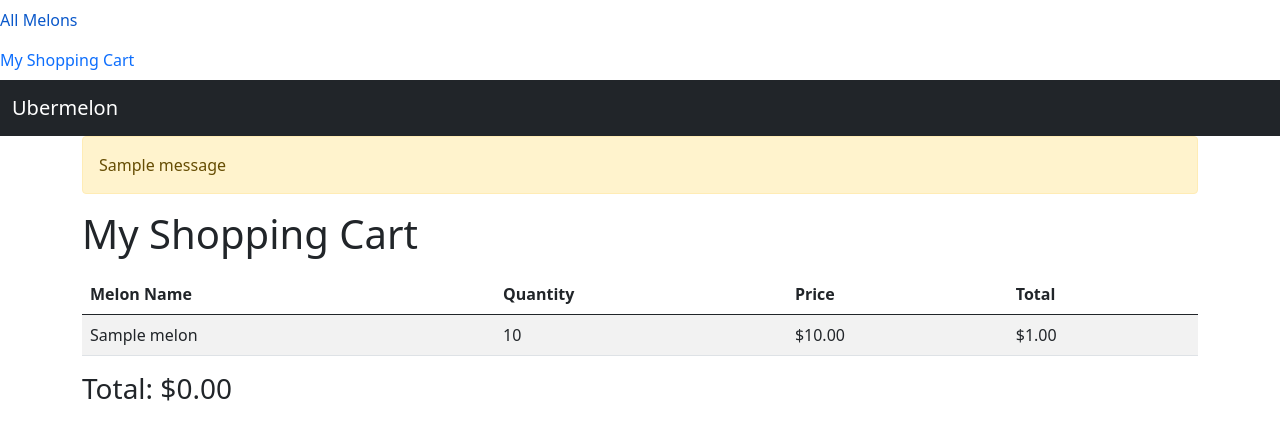
After one commit to lilbiggy88/py_unit_3_proj, a Flask app: template starter/templates/cart.html in a window 1280 px wide. The commit adds this page. Shown: the top 440 px of the page. Run offline with Flask 2, Linux system fonts and the light colour scheme; the template is opened without the code that fills it: most values are stand-ins (such as "Sample title", 1, 10 or a date in 2020); one stand-in notice (Sample message) is shown.

Commit message:
part 3 complete

```diff
--- /dev/null
+++ b/starter/forms.py
@@ -0,0 +1,6 @@
+from flask_wtf import FlaskForm
+from wtforms import PasswordField, StringField, validators
+
+class LoginForm(FlaskForm):
+    username = StringField('Username', [validators.InputRequired()])
+    password = PasswordField('Password', [validators.InputRequired()])
--- /dev/null
+++ b/starter/server.py
@@ -0,0 +1,89 @@
+from flask import Flask, render_template, redirect, flash, request, session
+import jinja2
+from forms import LoginForm
+
+app = Flask(__name__)
+app.jinja_env.undefined = jinja2.StrictUndefined
+app.secret_key = 'dev'
+
+@app.route('/')
+def homepage():
+    return render_template('base.html')
+
+@app.route('/melons')
+def melons():
+    """ Return a page listing all the melons available for purchase"""
+
+    melon_list = melons.get_all()
+    return render_template('melons.html', melon_list=melon_list)
+
+@app.route('/melon/<melon_id>')
+def melon_type(melon_id):
+    """Return a page showing all info about a melon. Also, provide a button to buy that melon."""
+
+    melon = melons.get_by_id(melon_id)
+    return render_template('melon_type.html')
+
+@app.route('/add_to_cart<melon_id>')
+def add_to_cart(melon_id):
+    """Add a melon to the cart and redirect to the shopping cart page. """
+
+    if 'cart' not in session:
+        session['cart'] = {}
+    cart = session['cart']
+
+    cart[melon_id] = cart.get(melon_id, 0) + 1
+    session.modified = True
+    flash(f"Melon {melon_id} successfully added to cart.")
+    print(cart)
+
+    return redirect("/cart")
+
+@app.route('/cart')
+def cart():
+    """Display contents of shopping cart. """
+
+    order_total = 0
+    cart_melons = []
+
+    cart = session.get("cart", {})
+
+    for melon_id, quantity in cart.items():
+        melon = melons.get_by_id(melon_id)
+
+        total_cost = quantity * melon.price
+        order_total += total_cost
+        melon.quantity = quantity
+        melon.total_cost = total_cost
+
+        cart.melons.append(melon)
+
+    return render_template('cart.html', cart_melons=cart_melons, order_total=order_total)
+
+@app.route("/empty-cart")
+def empty_cart():
+    session["cart"] = {}
+
+    return redirect("/cart")
+
+@app.route("/login", methods=["GET", "POST"])
+def login():
+    """Log user into site."""
+    form = LoginForm(request.form)
+
+    if form.validate_on_submit():
+        username = form.username.data
+        password = form.password.data
+
+        user = customers.get_by_username(username)
+
+        if not user or user['password'] != password:
+            flash("Invalid username or password")
+            return redirect('/login')
+
+
+    return render_template("login.html", form=form)
+
+if __name__ == "__main__":
+    app.env = "development"
+    app.run(debug = True, port = 8000, host = 'localhost')
--- a/starter/templates/base.html
+++ b/starter/templates/base.html
@@ -6,6 +6,10 @@
 </head>
 
 <body>
+    <div class="navbar-nav">
+        <a class="nav-link" href="/melons">All Melons</a>
+        <a class="nav-link" href="/cart">My Shopping Cart</a>
+     </div>
     <nav class="navbar navbar-dark bg-dark navbar-expand-lg">
         <div class="container-fluid">
             <a class="navbar-brand" href="#">Ubermelon</a>
@@ -17,7 +21,9 @@
     </nav>
 
   <div class="container">
-
+        {% for message in get_flashed_messages() %}
+            <p class="alert alert-warning">{{ message }}</p>
+        {% endfor %}
     <!-- This is where the main content goes. -->
     {% block body %}
         BODY OF PAGE GOES HERE VIA INHERITANCE
--- /dev/null
+++ b/starter/templates/cart.html
@@ -0,0 +1,45 @@
+<!DOCTYPE html>
+<html lang="en">
+<head>
+    <meta charset="UTF-8">
+    <meta http-equiv="X-UA-Compatible" content="IE=edge">
+    <meta name="viewport" content="width=device-width, initial-scale=1.0">
+    <title>Document</title>
+</head>
+<body>
+    {% extends 'base.html' %}
+
+    {% block body %}
+    <h1>My Shopping Cart</h1>
+    <ul>
+        {% for melon_id, qty in session['cart'].items() %}
+            <li>{{melon_id}}: {{qty}}</li>
+        {% endfor %}
+        </ul>
+    <table class="table table-striped mt-3">
+        <thead>
+            <tr>
+                <th>Melon Name</th>
+                <th>Quantity</th>
+                <th>Price</th>
+                <th>Total</th>
+            </tr>
+        </thead>
+        <tbody>
+            {% for melon in cart_melons %}
+            <tr>
+                <td>{{ melon.common_name }}</td>
+                <td>{{ melon.quantity }}</td>
+                <td>${{ "%0.2f" | format(melon.price) }}</td>
+                <td>${{ "%0.2f" | format(melon.total_cost) }}</td>
+            </tr>
+            {% endfor %}
+        </tbody>
+    </table>
+
+    <h3>Total: ${{ "%0.2f" | format(order_total) }}</h3>
+    {% endblock %}
+
+</body>
+<a href="/empty-cart" class="btn btn-primary">Empty Cart</a>
+</html>
```
Also changed, not shown: starter/melons.py (added, +57 -0 lines), starter/static/site.css (added, +9 -0 lines), starter/templates/login.html (added, +24 -0 lines), starter/templates/melon_type.html (added, +31 -0 lines), starter/templates/melons.html (added, +30 -0 lines).
